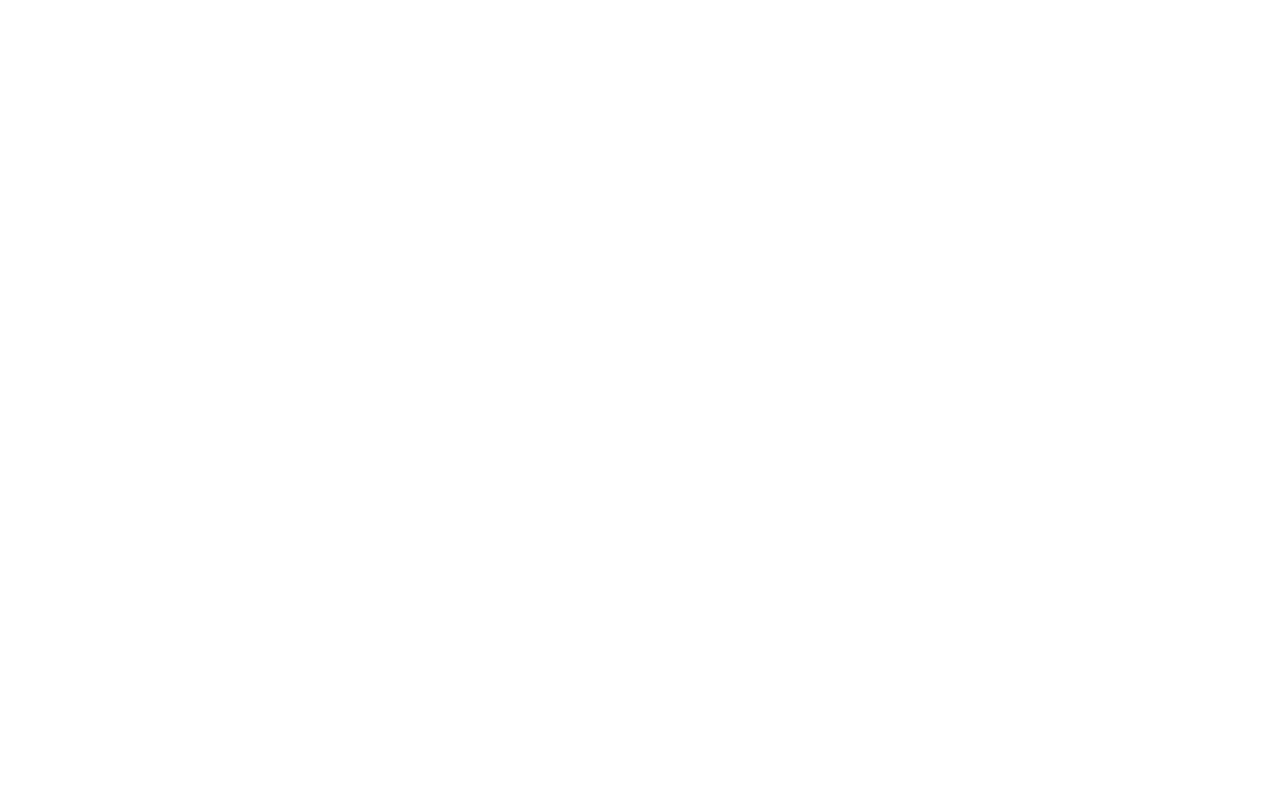
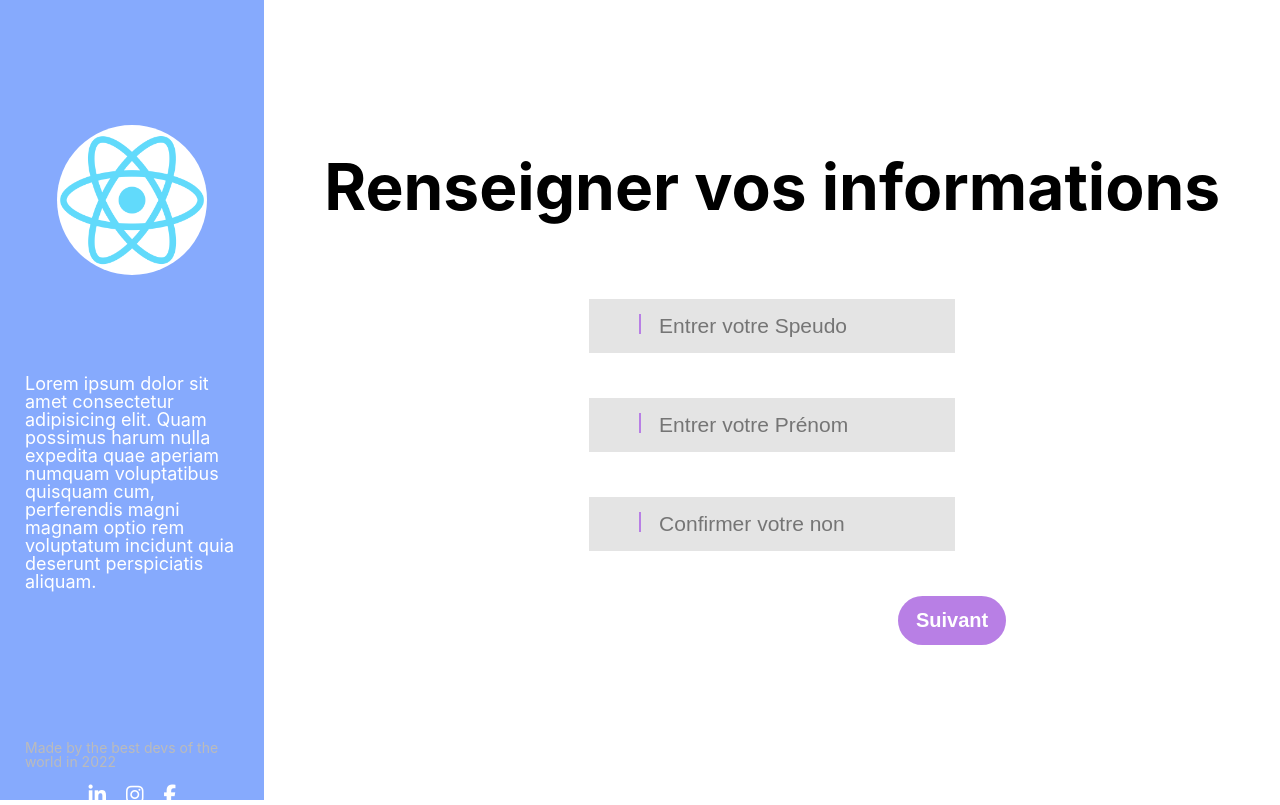
Before and after one commit to AntoineMra/poc-naap-login, a React (Create React App) app: page /registerTwo in a window 1280 px wide. Before the commit this address had no page. Built offline with nearby package versions, Linux system fonts and the light colour scheme; a web font is replaced by a local one.

Commit message:
create file for register speudo name

```diff
--- a/src/App.js
+++ b/src/App.js
@@ -3,6 +3,7 @@
 import { Login } from './views/Login';
 import { Redirected } from './views/Redirected';
 import { Register } from './views/Register';
+import {RegisterTwo} from './views/RegisterTwo';
 
 function App() {
   return (
@@ -13,6 +14,7 @@
           <Route path='/redirected' element={<Redirected />} />
           <Route path='/register' element={<Register />} />
           <Route path='/userChoice' element={<Choice />} />
+          <Route path='/registerTwo' element={<RegisterTwo />} />
         </Routes>
       </BrowserRouter>
     </>
--- /dev/null
+++ b/src/assets/scss/components/_Speudo.scss
@@ -0,0 +1,3 @@
+.login-input-Speudo .login-input-Prenom .login-input-Nom {
+    background: url("../../icons/sms.svg") no-repeat scroll 10px 10px #E4E4E4 !important;
+}
--- /dev/null
+++ b/src/components/Speudo.jsx
@@ -0,0 +1,35 @@
+import React from 'react'
+import { useState } from "react";
+
+export const Speudo = (props) => {
+    // TODO:
+
+    const [Speudo,  SetSpeudo] = useState("");
+    const [Prenom, SetPrenom] = useState("");
+    const [Nom, SetNom] = useState("");
+
+
+
+    return (
+        <div className="forms-page-container">
+            <div className='forms-container'>
+                <h1 className='form-header-title'>Renseigner vos informations</h1>
+                <form className='login-form-container'>
+                    <div className='input-container'>
+                        <input type="Speudo" placeholder='Entrer votre Speudo' className='login-input  login-input-Speudo' onChange={(e) => { SetSpeudo(e.target.value)}}/>
+                    </div>
+
+                    <div className='input-container'>
+                        <input type="Prenom" placeholder='Entrer votre Prénom' className='login-input  login-input-Prenom' onChange={(e) => { SetPrenom(e.target.value)}}/>
+                    </div>
+
+                    <div className='input-container'>
+                        <input type="password" placeholder='Confirmer votre non' className='login-input  login-input-Nom' onChange={(e) => { SetNom(e.target.value)}}/>
+                    </div>
+                    <button className='login-form-submit LeftMargin-Button18' type="submit" onClick={() => props.UserInfo(Speudo , Prenom , Nom)}>Suivant</button>
+
+                </form>
+            </div>
+        </div>
+    )
+}
--- /dev/null
+++ b/src/views/RegisterTwo.jsx
@@ -0,0 +1,14 @@
+import React from 'react'
+import { useNavigate } from 'react-router-dom';
+import { SideBar } from '../components/layout/SideBar';
+import { Speudo } from '../components/Speudo';
+export const RegisterTwo = () => {
+
+        return (
+        <div className='login-form'>
+            <SideBar/>
+            <Speudo />
+        </div>
+        )
+
+}
```
